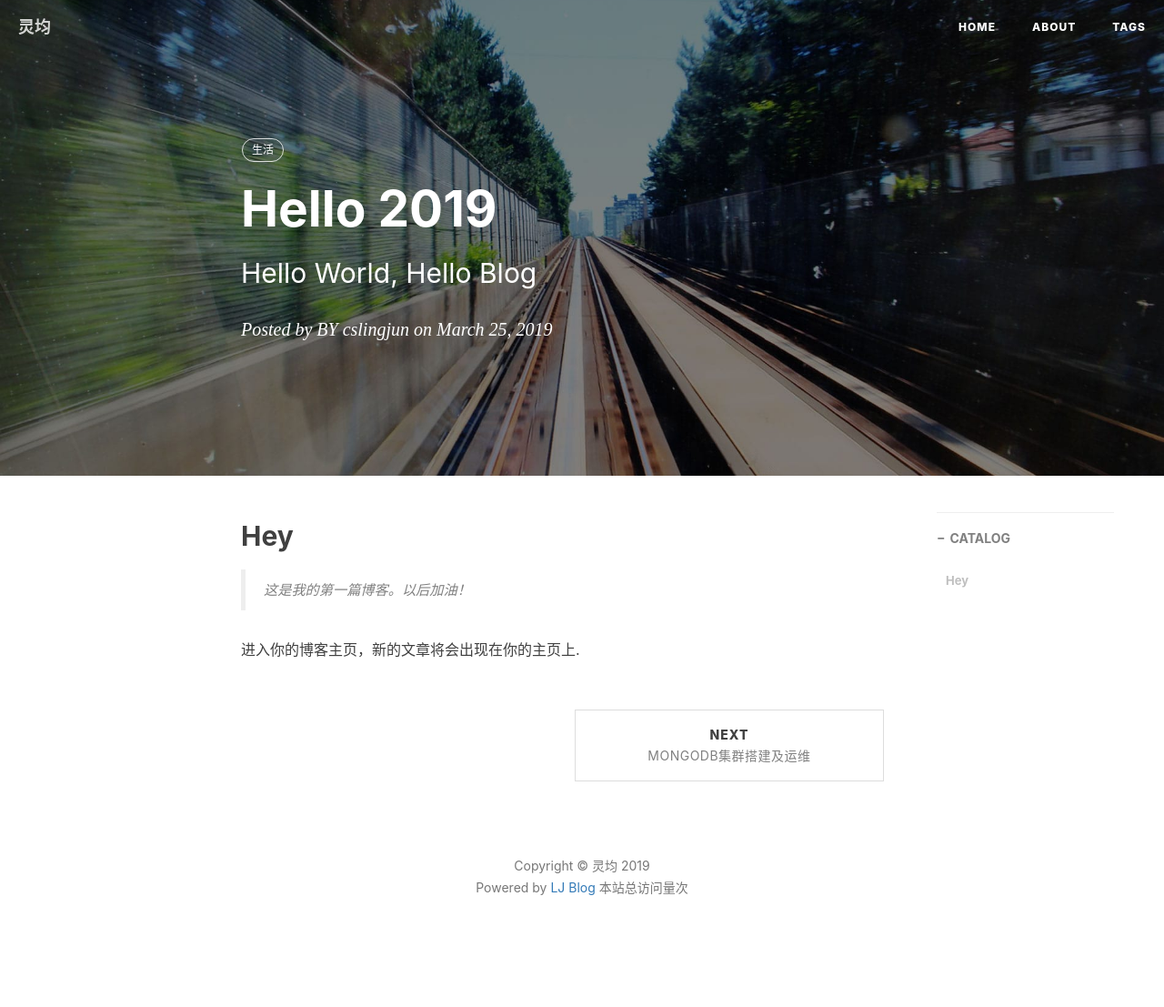
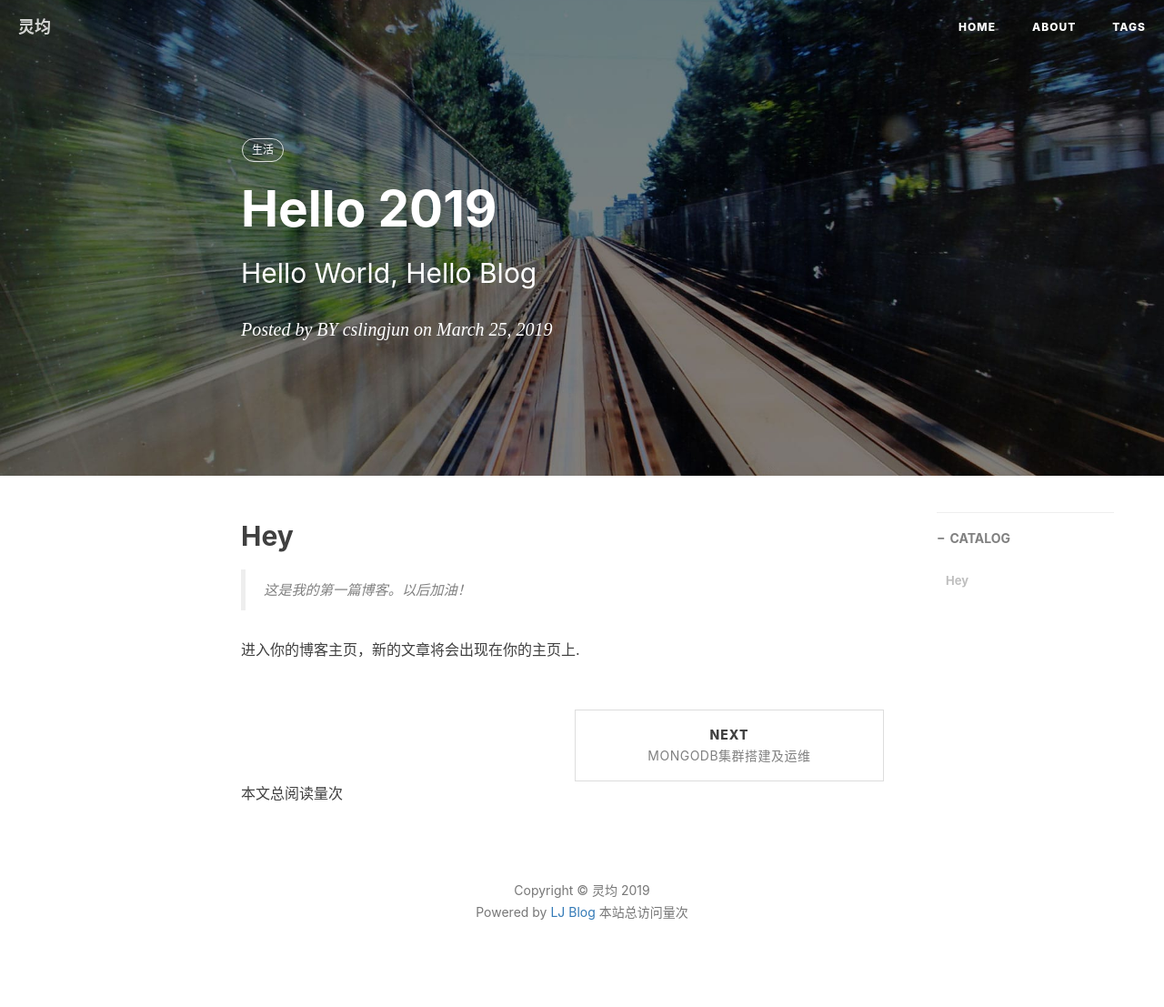
Before and after one commit to cslingjun/cslingjun.github.io, a Jekyll site: the page built from _posts/2019-03-25-Hello-2019.md, in a window 1280 px wide. Shown: the whole page at 91% size. Built offline with Jekyll 4.4.1, drawn with Linux system fonts in a browser that asks for light colours; nearby versions of some CDN libraries; comment, search, counter and statistics services are not loaded; before the commit the page ends 1080 px from its top, so only the background shows below that.

Commit message:
modify blog

```diff
--- a/_layouts/post.html
+++ b/_layouts/post.html
@@ -80,7 +80,9 @@ layout: default
                     </li>
                     {% endif %}
                 </ul>
-
+                <span id="busuanzi_container_page_pv">
+                本文总阅读量<span id="busuanzi_value_page_pv"></span>次
+                </span>
 
                 <!--Gitalk评论start  -->
                 {% if site.gitalk.enable %}
```
Also changed, not shown: _posts/2019-03-25-Hello-2019.md (line endings or trailing spaces).
